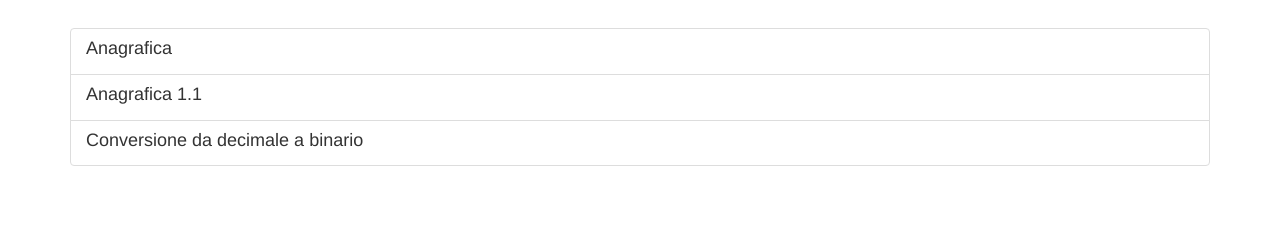
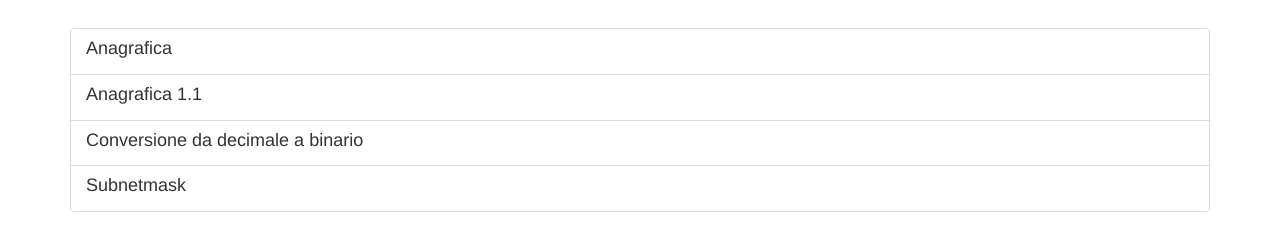
Before and after one commit to AriannaCaruso/tps, a plain HTML site: page index.html in a window 1280 px wide. Shown: the part 55-306 px from the top of the page. Drawn offline with nearby package versions, Linux system fonts and the light colour scheme.

Commit message:
Update index.html

```diff
--- a/index.html
+++ b/index.html
@@ -1,5 +1,4 @@
 <!DOCTYPE html>
-  <html lang="it">
   <head>
     <meta charset="utf-8">
     <meta name="viewport" content="width=device-width, initial-scale=1">
@@ -16,6 +15,7 @@
         <a href="https://ariannacaruso.github.io/tps/anagrafica.html" class="list-group-item"><h4 class="list-group-item-heading">Anagrafica</h4></a>
         <a href="https://ariannacaruso.github.io/tps/anagrafica1.1.html" class="list-group-item"><h4 class="list-group-item-heading">Anagrafica 1.1</h4></a>
         <a href="https://ariannacaruso.github.io/tps/conversionedb.html" class="list-group-item"><h4 class="list-group-item-heading">Conversione da decimale a binario</h4></a>
+        <a href="https://ariannacaruso.github.io/tps/subnetmask.html" class="list-group-item"><h4 class="list-group-item-heading">Subnetmask</h4></a>
       </div>
     </div>
   </body>
```
